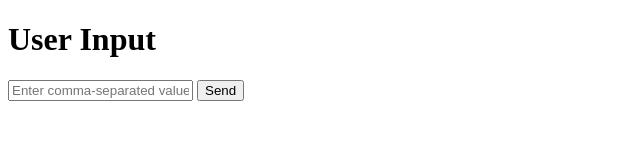
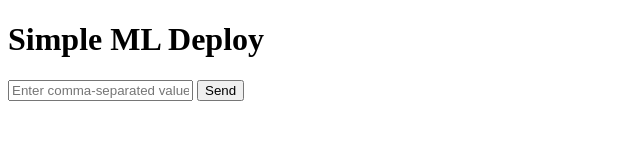
Before and after one commit to alifyasa/very-simple-ml-deploy, a plain HTML site: page src/frontend/index.html in a window 1280 px wide. Shown: the whole page, without its empty margins (0-640 px from the left). Drawn offline with Linux system fonts and the light colour scheme.

```diff
--- a/src/frontend/index.html
+++ b/src/frontend/index.html
@@ -1,7 +1,7 @@
 <!DOCTYPE html>
 <html>
 <head>
-  <title>User Input</title>
+  <title>Simple ML Deploy</title>
   <script>
     function sendData() {
       const userInput = document.getElementById('userInput').value;
@@ -25,7 +25,7 @@
   </script>
 </head>
 <body>
-  <h1>User Input</h1>
+  <h1>Simple ML Deploy</h1>
   <input type="text" id="userInput" placeholder="Enter comma-separated values">
   <button onclick="sendData()">Send</button>
   <div id="response"></div>
```
Also changed, not shown: 1 other file.
